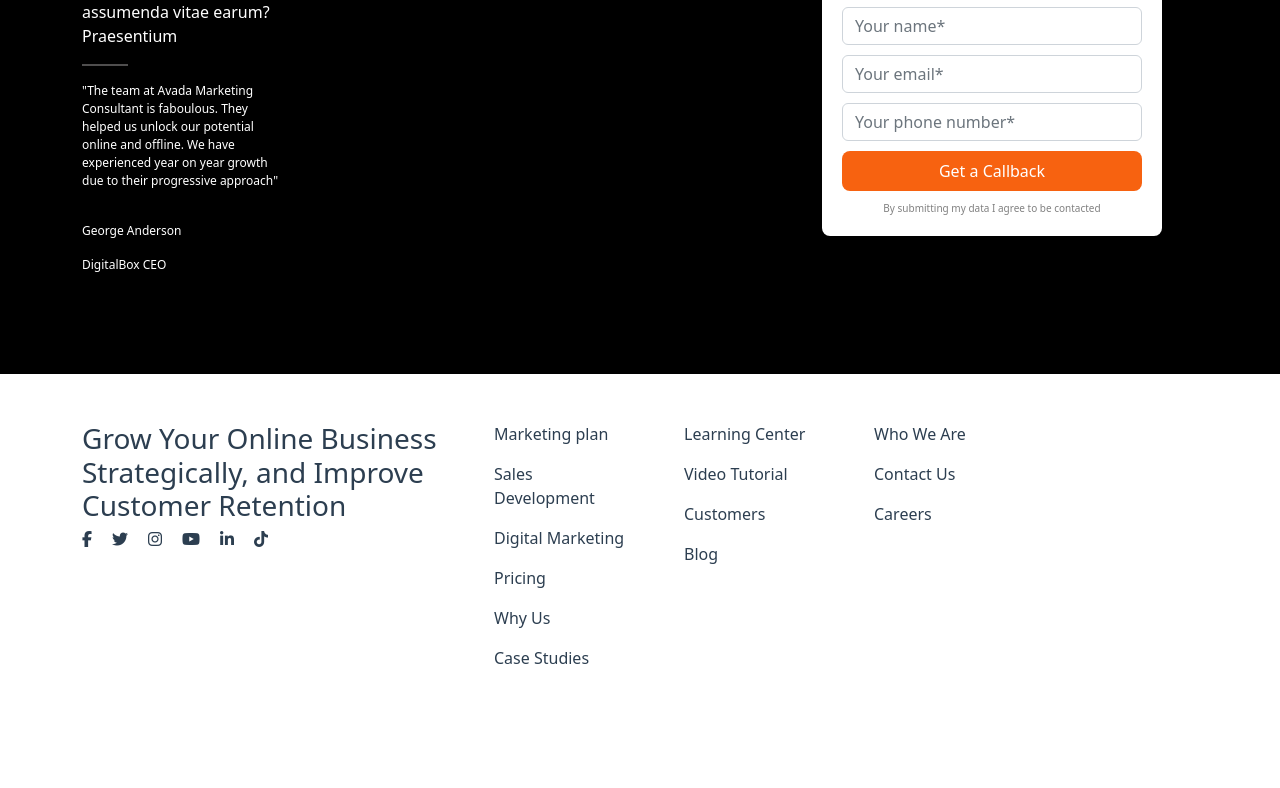
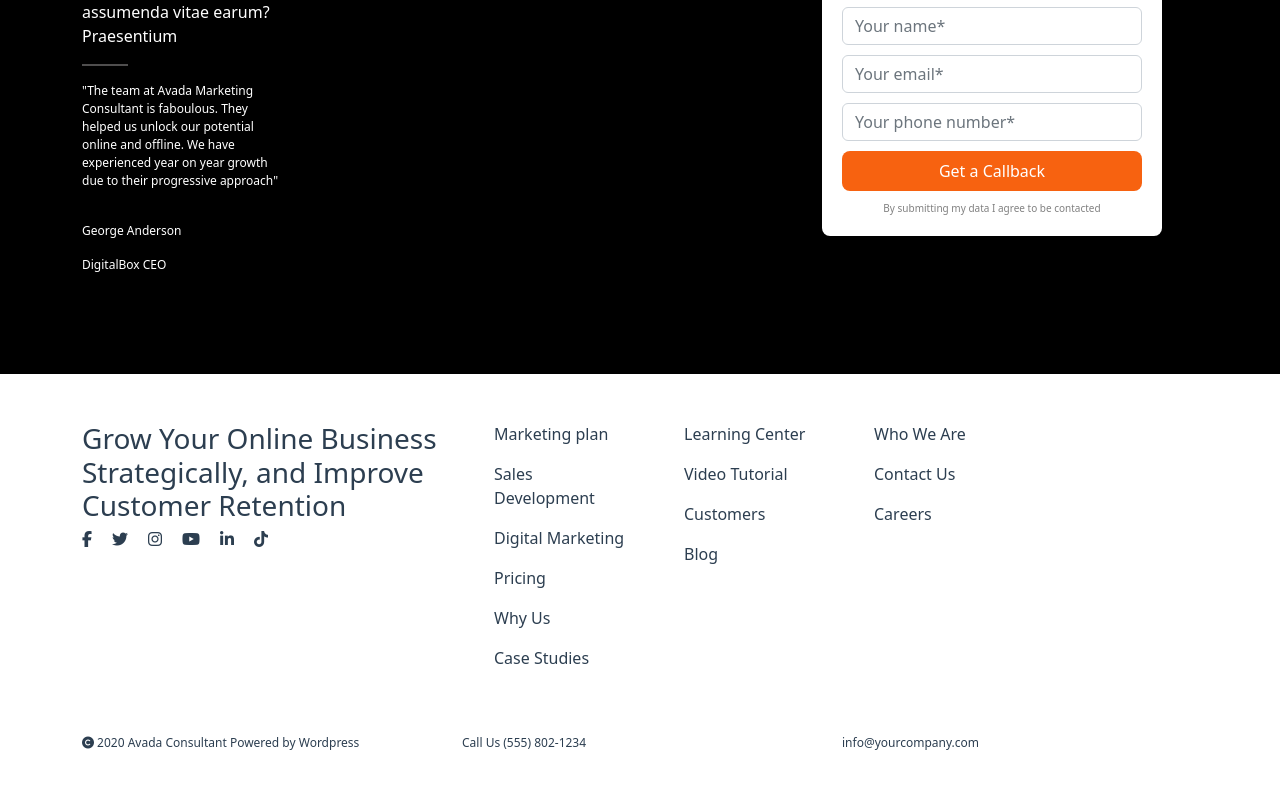
Before and after one commit to Trusimo/proj-html-vuejs, a Vue app: page / in a window 1280 px wide. Shown: the part 7535-8323 px from the top of the page. Before the commit the page ends 8269 px from the top, so only its background shows below. Built offline with nearby package versions, Linux system fonts and the light colour scheme.

Commit message:
adds 2nd row in footer

```diff
--- a/src/components/TheFooter.vue
+++ b/src/components/TheFooter.vue
@@ -29,6 +29,20 @@
             </div>
             <div class="col-2">
 
+            </div>
+        </div>
+        <div class="row mt-5 font-small">
+            <div class="col-4">
+                <i class="fa-solid fa-copyright"></i> 2020 Avada Consultant Powered by Wordpress
+            </div>
+            <div class="col-2">
+                Call Us (555) 802-1234
+            </div>
+            <div class="col-2">
+
+            </div>
+            <div class="col-2">
+                info@yourcompany.com
             </div>
         </div>
     </div>
```
